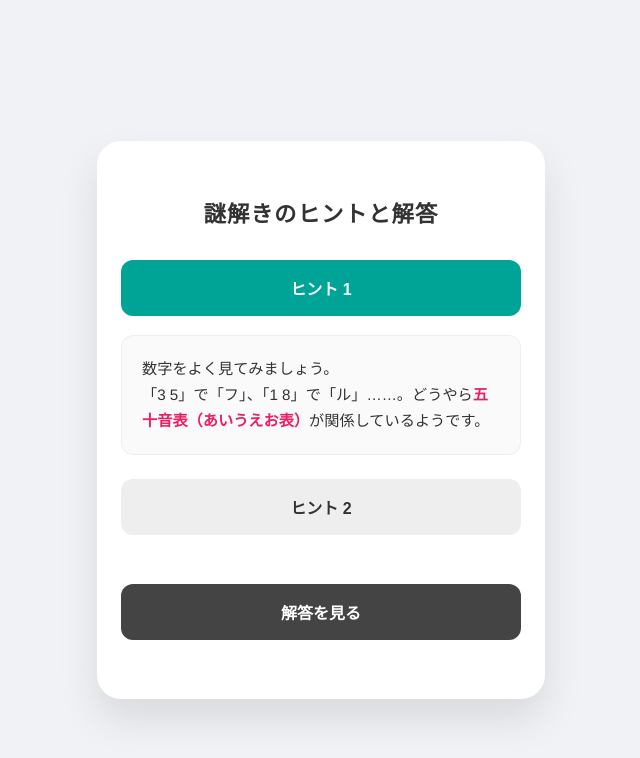
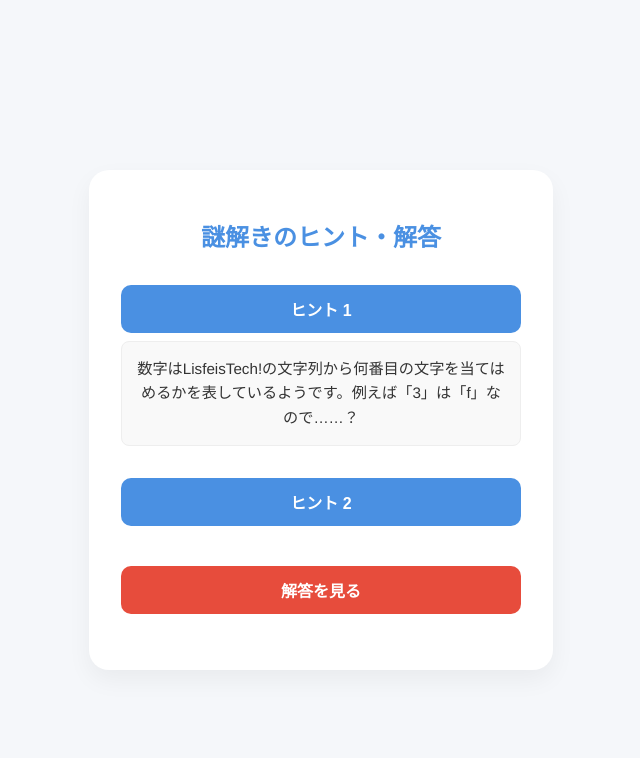
Before and after one commit to reki-su/nazo, a plain HTML site: page index.html in a window 1280 px wide. Both pictures are taken after a click on the button "ヒント 1". Shown: the whole page, without its empty margins (319-959 px from the left). Drawn offline with Linux system fonts and the light colour scheme.

Commit message:
Update index.html

```diff
--- a/index.html
+++ b/index.html
@@ -6,11 +6,10 @@
     <title>謎解きヒント＆解答</title>
     <style>
         :root {
-            --primary-color: #00a497; /* Life is Tech! 風のグリーン */
-            --bg-color: #f0f2f5;
+            --primary-color: #4a90e2;
+            --bg-color: #f5f7fa;
             --card-bg: #ffffff;
             --text-color: #333;
-            --accent-color: #e91e63;
         }
 
         body {
@@ -27,127 +26,105 @@
 
         .container {
             background: var(--card-bg);
-            padding: 2.5rem 1.5rem;
-            border-radius: 24px;
-            box-shadow: 0 20px 40px rgba(0,0,0,0.1);
+            padding: 2rem;
+            border-radius: 20px;
+            box-shadow: 0 10px 25px rgba(0,0,0,0.05);
             width: 100%;
             max-width: 400px;
             text-align: center;
         }
 
         h1 {
-            font-size: 1.4rem;
+            font-size: 1.5rem;
             margin-bottom: 2rem;
-            color: var(--text-color);
-            letter-spacing: 0.05em;
+            color: var(--primary-color);
         }
 
         .button-group {
             display: flex;
             flex-direction: column;
-            gap: 1.2rem;
+            gap: 1rem;
         }
 
         .toggle-btn {
-            background: #eee;
-            color: var(--text-color);
+            background: var(--primary-color);
+            color: white;
             border: none;
-            padding: 16px;
-            border-radius: 12px;
+            padding: 12px 20px;
+            border-radius: 10px;
             font-size: 1rem;
             font-weight: bold;
             cursor: pointer;
-            transition: all 0.3s ease;
+            transition: transform 0.2s, background 0.3s;
+            outline: none;
         }
 
-        .toggle-btn:hover {
-            background: #e0e0e0;
-        }
-
-        .toggle-btn.active {
-            background: var(--primary-color);
-            color: white;
+        .toggle-btn:active {
+            transform: scale(0.98);
         }
 
         .toggle-btn.answer {
-            background: #444;
-            color: white;
-            margin-top: 10px;
+            background: #e74c3c; /* 解答ボタンは少し目立つ赤色 */
         }
 
         .content {
             max-height: 0;
             overflow: hidden;
-            transition: max-height 0.4s cubic-bezier(0.4, 0, 0.2, 1);
-            background: #fafafa;
-            border-radius: 12px;
+            transition: max-height 0.4s ease-out;
+            background: #f9f9f9;
+            border-radius: 8px;
+            margin-top: -0.5rem;
+            margin-bottom: 1rem;
         }
 
         .content p {
-            padding: 20px;
+            padding: 15px;
             margin: 0;
             font-size: 0.95rem;
-            line-height: 1.7;
-            text-align: left;
-            border: 1px solid #eee;
-            border-radius: 12px;
+            line-height: 1.6;
         }
 
         .is-open {
-            max-height: 300px;
-            margin-bottom: 5px;
-        }
-
-        .highlight {
-            color: var(--accent-color);
-            font-weight: bold;
+            max-height: 200px; /* 内容に合わせて調整 */
+            border: 1px solid #eee;
         }
     </style>
 </head>
 <body>
 
 <div class="container">
-    <h1>謎解きのヒントと解答</h1>
+    <h1>謎解きのヒント・解答</h1>
 
     <div class="button-group">
-        <button id="btn-hint1" class="toggle-btn" onclick="toggleContent('hint1', 'btn-hint1')">ヒント 1</button>
+        <button class="toggle-btn" onclick="toggleContent('hint1')">ヒント 1</button>
         <div id="hint1" class="content">
-            <p>数字をよく見てみましょう。<br>「3 5」で「フ」、「1 8」で「ル」……。どうやら<span class="highlight">五十音表（あいうえお表）</span>が関係しているようです。</p>
+            <p>数字はLisfeisTech!の文字列から何番目の文字を当てはめるかを表しているようです。例えば「3」は「f」なので……？</p>
         </div>
 
-        <button id="btn-hint2" class="toggle-btn" onclick="toggleContent('hint2', 'btn-hint2')">ヒント 2</button>
+        <button class="toggle-btn" onclick="toggleContent('hint2')">ヒント 2</button>
         <div id="hint2" class="content">
-            <p>「6 1」の上に「↑」がありますね。これは、6行目（は行）の1番目「は」を、五十音順で<span class="highlight">一つ後ろ</span>にずらすという意味です。<br>「は」の次は……？</p>
+            <p>「↑」や「↓」は、その文字をアルファベット順で一つ進めたり戻したりすることを意味しています。「↑1」は「l」ではなく……？</p>
         </div>
 
-        <button id="btn-answer" class="toggle-btn answer" onclick="toggleContent('answer', 'btn-answer')">解答を見る</button>
+        <button class="toggle-btn answer" onclick="toggleContent('answer')">解答を見る</button>
         <div id="answer" class="content">
-            <p>正解は…<br><br><span class="highlight" style="font-size: 1.2rem;">「プレゼント」</span>です！<br><br>
-            <small>【解説】<br>
-            6 8 → ほ<br>
-            1 4 → え (+1) → れ<br>
-            9 7 → ぜ<br>
-            1 8 → ん<br>
-            1 1 → あ (-1) → と<br>
-            あいうえお表の「行」と「段」に対応していました。</small></p>
+            <p style="font-weight: bold; color: #e74c3c;">正解は「serect me!(私を選んで！)」です！<br>
+            <span style="font-weight: normal; color: #666; font-size: 0.8rem;">解説：1から11はそれぞれLifeisTech!の何文字目かを表しています。また「↓1」はアルファベット順で「l」の次を表しているので「m」になります！</span></p>
         </div>
     </div>
 </div>
 
 <script>
-    function toggleContent(id, btnId) {
+    function toggleContent(id) {
         const content = document.getElementById(id);
-        const btn = document.getElementById(btnId);
         const isOpen = content.classList.contains('is-open');
 
-        // 全て閉じる
+        // 他のコンテンツを閉じる（アコーディオン形式）
         document.querySelectorAll('.content').forEach(el => el.classList.remove('is-open'));
-        document.querySelectorAll('.toggle-btn').forEach(el => el.classList.remove('active'));
 
         // クリックしたものが閉じていれば開く
         if (!isOpen) {
             content.classList.add('is-open');
-            btn.classList.add('active');
         }
     }
 </script>
```
